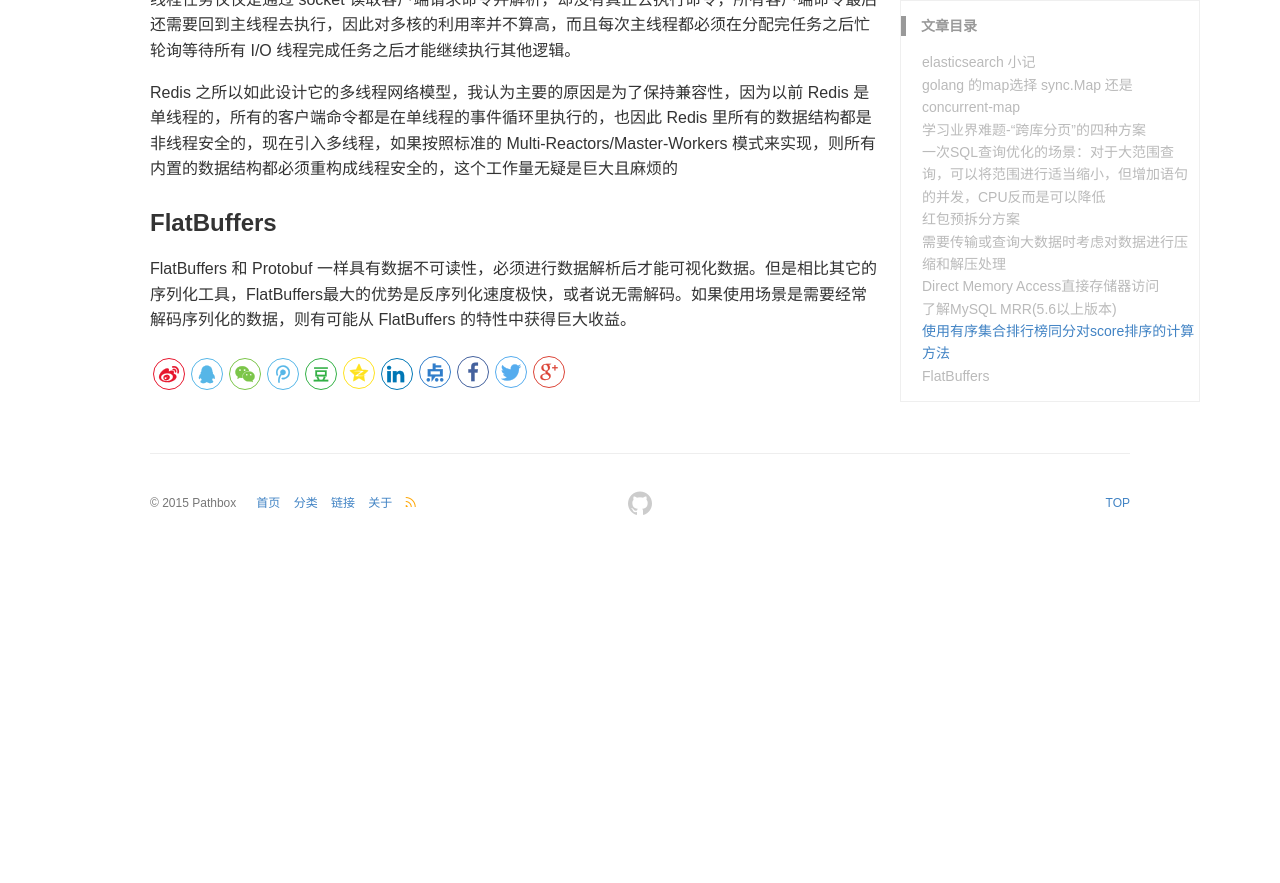
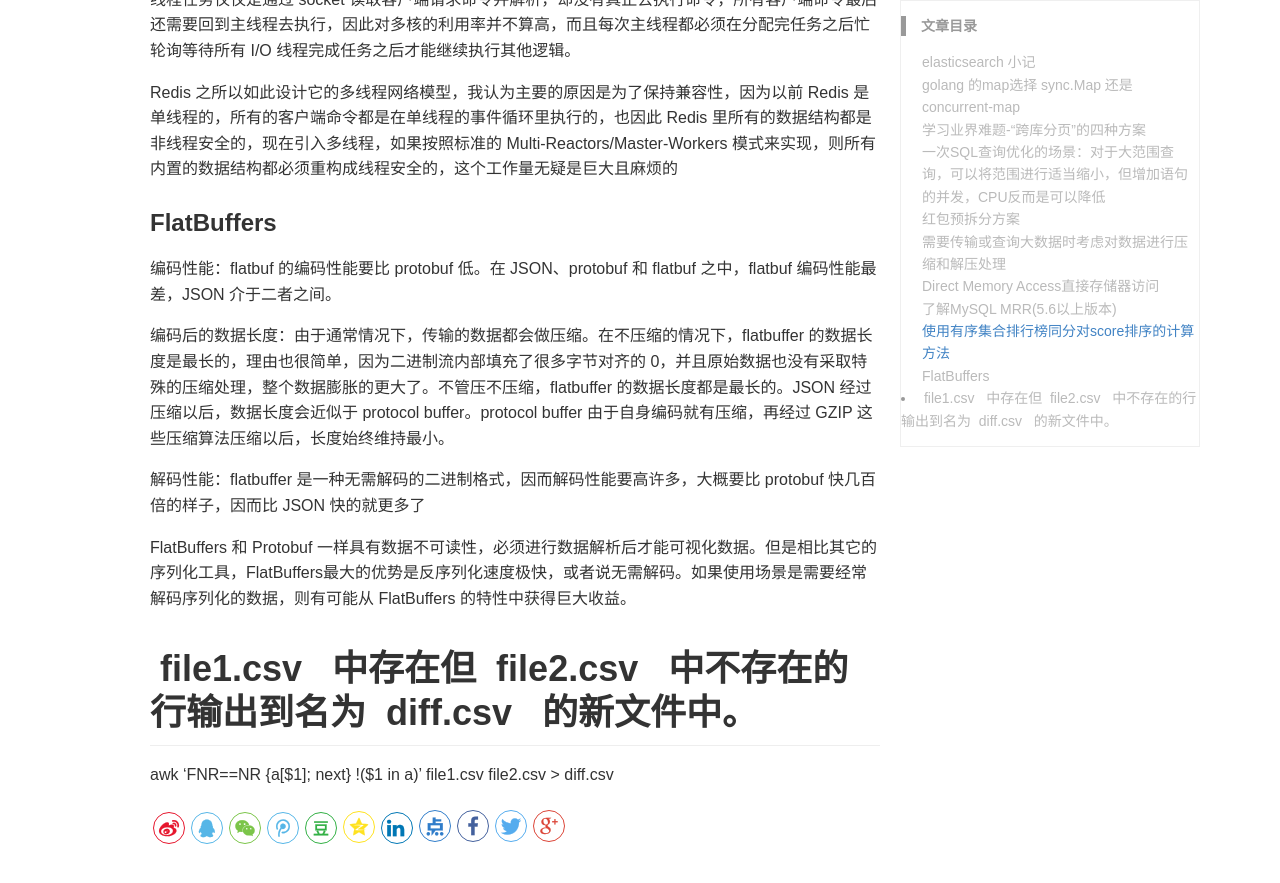
Before and after one commit to pathbox/pathbox.github.io, a Jekyll site: the page built from _posts/2023-03-01-work-summary-in-Tencent-51.md, in a window 1280 px wide and 900 px high, scrolled down 3826 px. Shown: the top 883 px of the window. Built offline with Jekyll 4.4.1, drawn with Linux system fonts in a browser that asks for light colours; before the commit the page ends 4378 px from its top, so only the background shows below that.

Commit message:
awk 得到两个csv文件(只有一列)的差集

```diff
--- a/_posts/2023-03-01-work-summary-in-Tencent-51.md
+++ b/_posts/2023-03-01-work-summary-in-Tencent-51.md
@@ -151,4 +151,14 @@ SELECT * FROM t WHEREkey_part1 >= 1000 ANDkey_part1 < 2000ANDkey_part2 = 1000
 Redis 之所以如此设计它的多线程网络模型，我认为主要的原因是为了保持兼容性，因为以前 Redis 是单线程的，所有的客户端命令都是在单线程的事件循环里执行的，也因此 Redis 里所有的数据结构都是非线程安全的，现在引入多线程，如果按照标准的 Multi-Reactors/Master-Workers 模式来实现，则所有内置的数据结构都必须重构成线程安全的，这个工作量无疑是巨大且麻烦的
 
 ### FlatBuffers
+编码性能：flatbuf 的编码性能要比 protobuf 低。在 JSON、protobuf 和 flatbuf 之中，flatbuf 编码性能最差，JSON 介于二者之间。
+
+编码后的数据长度：由于通常情况下，传输的数据都会做压缩。在不压缩的情况下，flatbuffer 的数据长度是最长的，理由也很简单，因为二进制流内部填充了很多字节对齐的 0，并且原始数据也没有采取特殊的压缩处理，整个数据膨胀的更大了。不管压不压缩，flatbuffer 的数据长度都是最长的。JSON 经过压缩以后，数据长度会近似于 protocol buffer。protocol buffer 由于自身编码就有压缩，再经过 GZIP 这些压缩算法压缩以后，长度始终维持最小。
+
+解码性能：flatbuffer 是一种无需解码的二进制格式，因而解码性能要高许多，大概要比 protobuf 快几百倍的样子，因而比 JSON 快的就更多了
+
 FlatBuffers 和 Protobuf 一样具有数据不可读性，必须进行数据解析后才能可视化数据。但是相比其它的序列化工具，FlatBuffers最大的优势是反序列化速度极快，或者说无需解码。如果使用场景是需要经常解码序列化的数据，则有可能从 FlatBuffers 的特性中获得巨大收益。
+
+
+#  file1.csv   中存在但  file2.csv   中不存在的行输出到名为  diff.csv   的新文件中。
+awk 'FNR==NR {a[$1]; next} !($1 in a)' file1.csv file2.csv > diff.csv
```
